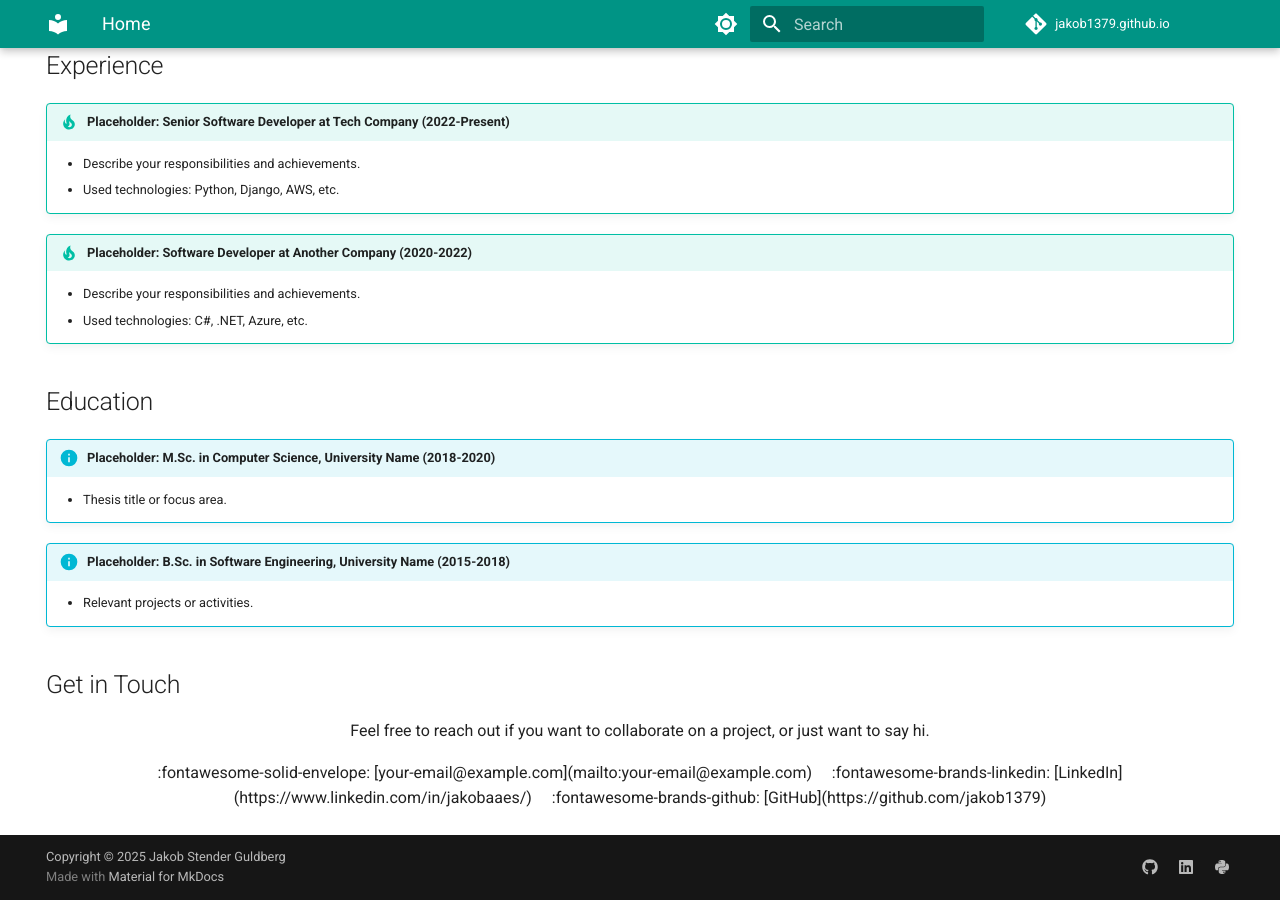
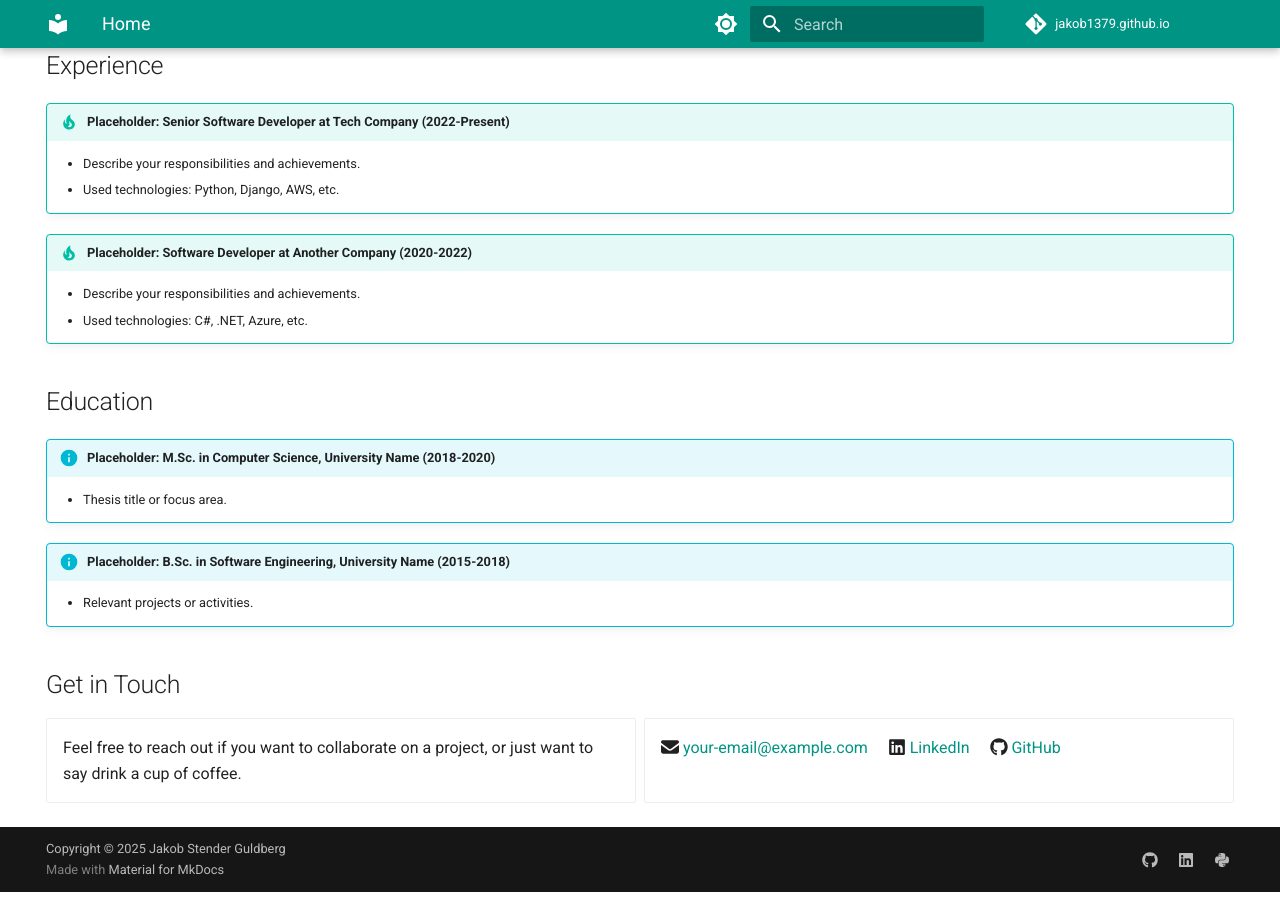
Before and after one commit to jakob1379/jakob1379.github.io, an MkDocs documentation site: the page built from docs/index.md, in a window 1280 px wide and 900 px high, scrolled down 1598 px. Built offline with MkDocs 1.6.1 and Material for MkDocs 9.7.7, drawn with Linux system fonts in a browser that asks for light colours; plug-ins that fetch from the network failed and are left out; comment, search, counter and statistics services are not loaded.

Commit message:
feat: Add RenderCV and enhance MkDocs site features

```diff
--- a/docs/index.md
+++ b/docs/index.md
@@ -91,14 +91,27 @@
 <div id="contact" class="section" markdown>
 <h2 class="section-title">Get in Touch</h2>
 
-<div style="text-align: center;">
-<p>
-  Feel free to reach out if you want to collaborate on a project, or just want to say hi.
-</p>
-<p>
-  :fontawesome-solid-envelope: [your-email@example.com](mailto:your-email@example.com) &nbsp;&nbsp;&nbsp;
-  :fontawesome-brands-linkedin: [LinkedIn](https://www.linkedin.com/in/jakobaaes/) &nbsp;&nbsp;&nbsp;
-  :fontawesome-brands-github: [GitHub](https://github.com/jakob1379)
-</p>
+<!-- <div style="text-align: center;"> -->
+<!-- <p> -->
+<!--   Feel free to reach out if you want to collaborate on a project, or just want to say hi. -->
+<!-- </p> -->
+<!-- <p> -->
+<!--   :fontawesome-solid-envelope: [your-email@example.com](mailto:your-email@example.com) &nbsp;&nbsp;&nbsp; -->
+<!--   :fontawesome-brands-linkedin: [LinkedIn](https://www.linkedin.com/in/jakobaaes/) &nbsp;&nbsp;&nbsp; -->
+<!--   :fontawesome-brands-github: [GitHub](https://github.com/jakob1379) -->
+<!-- </p> -->
+<!-- </div> -->
+<!-- </div> -->
+
+
+<div class="grid" markdown>
+
+Feel free to reach out if you want to collaborate on a project, or just want to say drink a cup of coffee.
+{ .card }
+
+:fontawesome-solid-envelope: [your-email@example.com](mailto:your-email@example.com) &nbsp;&nbsp;&nbsp;
+:fontawesome-brands-linkedin: [LinkedIn](https://www.linkedin.com/in/jakobaaes/) &nbsp;&nbsp;&nbsp;
+:fontawesome-brands-github: [GitHub](https://github.com/jakob1379)
+{ .card }
+
 </div>
-</div>
--- a/mkdocs.yml
+++ b/mkdocs.yml
@@ -1,7 +1,7 @@
 ---
 site_name: Jakob Stender Guldberg
 site_url: https://jakob1379.github.io/
-repo_url: https://github.com/jakob1379/jakob1379.github.io # Please update if this is not the correct repo
+repo_url: https://github.com/jakob1379/jakob1379.github.io
 repo_name: jakob1379.github.io
 edit_uri: edit/main/docs/
 theme:
@@ -24,24 +24,28 @@ theme:
         icon: material/brightness-4
         name: Switch to light mode
   features:
-    - navigation.instant
-    - navigation.instant.progress
-    - navigation.tracking
-    - navigation.tabs
     # - navigation.tabs.sticky
-    - navigation.sections
-    - navigation.expand
-    - navigation.top
-    - search.suggest
-    - search.highlight
     - content.code.annotate
+    - content.code.copy
     - content.tabs.link
     - header.autohide
-
+    - navigation.expand
+    - navigation.footer
+    - navigation.indexes
+    - navigation.instant
+    - navigation.instant.prefetch
+    - navigation.instant.progress
+    - navigation.sections
+    - navigation.tabs
+    - navigation.top
+    - navigation.tracking
+    - search.highlight
+    - search.share
+    - search.suggest
+    - toc.follow
 nav:
   - Home: index.md
   - Blog: blog/
-
 extra_css: [stylesheets/extra.css]
 extra:
   social:
@@ -54,25 +58,27 @@ extra:
     - icon: fontawesome/brands/python
       link: https://pypi.org/user/jakob1379/
       name: PyPi
-  consent:
-    title: Cookie consent
-    description: >-
-      We use cookies to recognize your repeated visits and preferences, as well
-      as to measure the effectiveness of our documentation and whether users
-      find what they're searching for. With your consent, you're helping us to
-      make our documentation better.
+  # consent:
+  #   title: Cookie consent
+  #   description: >-
+  #     We use cookies to recognize your repeated visits and preferences, as well
+  #     as to measure the effectiveness of our documentation and whether users
+  #     find what they're searching for. With your consent, you're helping us to
+  #     make our documentation better.
 plugins:
   - social
   - search
   - blog:
       authors_file: .authors
-
 copyright: Copyright &copy; 2025 Jakob Stender Guldberg
 markdown_extensions:
   - admonition
   - attr_list
   - md_in_html
   - tables
+  - pymdownx.emoji:
+      emoji_index: !!python/name:material.extensions.emoji.twemoji
+      emoji_generator: !!python/name:material.extensions.emoji.to_svg
   - toc:
       permalink: true
   - pymdownx.details
@@ -82,6 +88,5 @@ markdown_extensions:
   - pymdownx.emoji:
       emoji_index: !!python/name:material.extensions.emoji.twemoji
       emoji_generator: !!python/name:material.extensions.emoji.to_svg
-  - pymdownx.icons
   - pymdownx.tasklist:
       custom_checkbox: true
```
Also changed, not shown: 8 other files.
